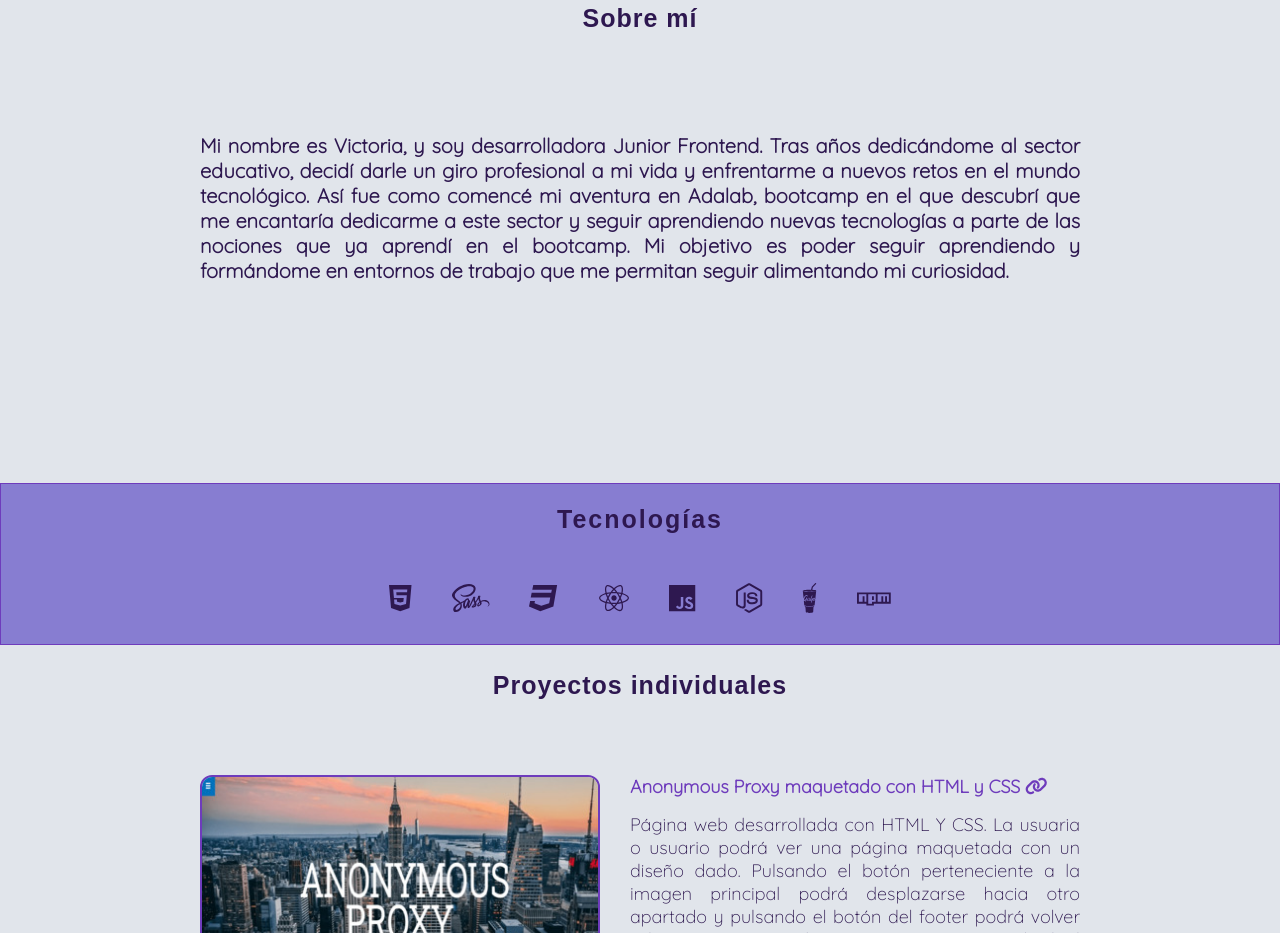
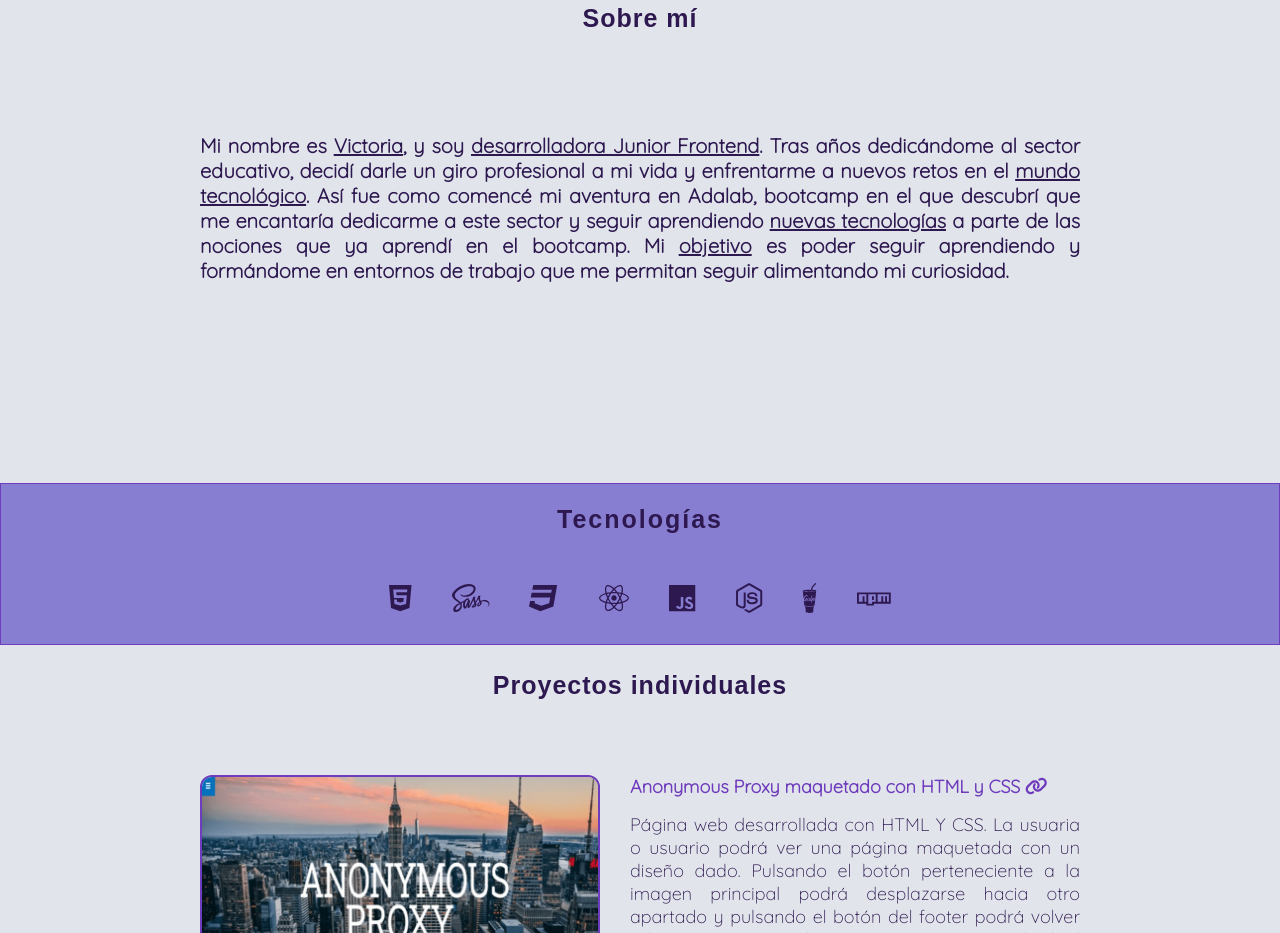
Before and after one commit to vicblanc92/portfolio, a React (Create React App) app: page / in a window 1280 px wide. Shown: the part 1340-2273 px from the top of the page. Built offline with nearby package versions, Linux system fonts and the light colour scheme; a web font is replaced by a local one.

Commit message:
update Aboutme component

```diff
--- a/src/components/Aboutme.js
+++ b/src/components/Aboutme.js
@@ -11,13 +11,14 @@ const Aboutme = () => {
         <article className="main__aboutme">
           <h2 className="main__aboutme--title">Sobre mí</h2>
           <h3 className="main__aboutme--text">
-            Mi nombre es Victoria, y soy desarrolladora Junior Frontend. Tras
-            años dedicándome al sector educativo, decidí darle un giro
-            profesional a mi vida y enfrentarme a nuevos retos en el mundo
-            tecnológico. Así fue como comencé mi aventura en Adalab, bootcamp en
-            el que descubrí que me encantaría dedicarme a este sector y seguir
-            aprendiendo nuevas tecnologías a parte de las nociones que ya
-            aprendí en el bootcamp. Mi objetivo es poder seguir aprendiendo y
+            Mi nombre es <u>Victoria</u>, y soy{' '}
+            <u>desarrolladora Junior Frontend</u>. Tras años dedicándome al
+            sector educativo, decidí darle un giro profesional a mi vida y
+            enfrentarme a nuevos retos en el <u>mundo tecnológico</u>. Así fue
+            como comencé mi aventura en Adalab, bootcamp en el que descubrí que
+            me encantaría dedicarme a este sector y seguir aprendiendo{' '}
+            <u>nuevas tecnologías</u> a parte de las nociones que ya aprendí en
+            el bootcamp. Mi <u>objetivo</u> es poder seguir aprendiendo y
             formándome en entornos de trabajo que me permitan seguir alimentando
             mi curiosidad.
           </h3>
```
